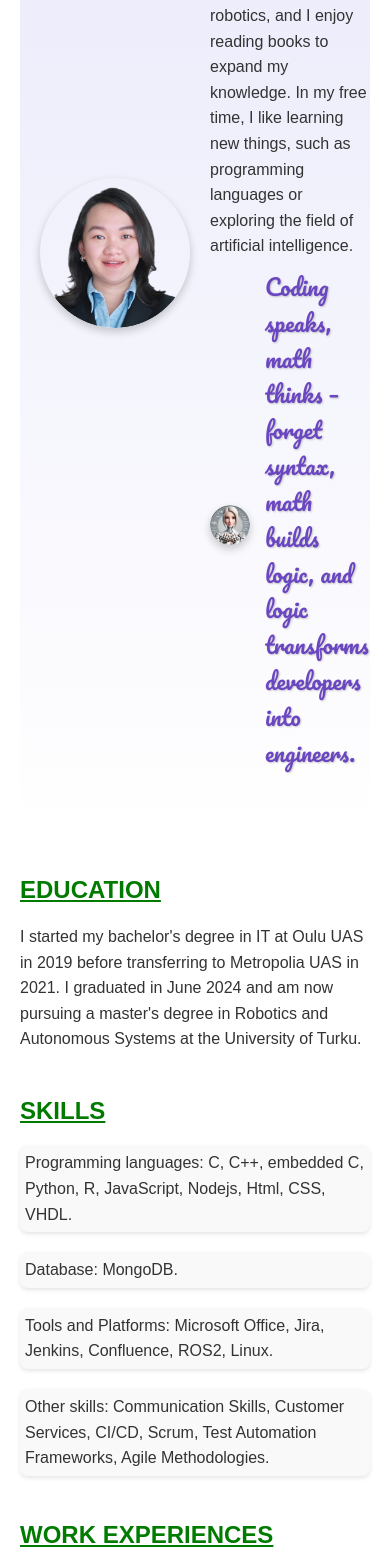
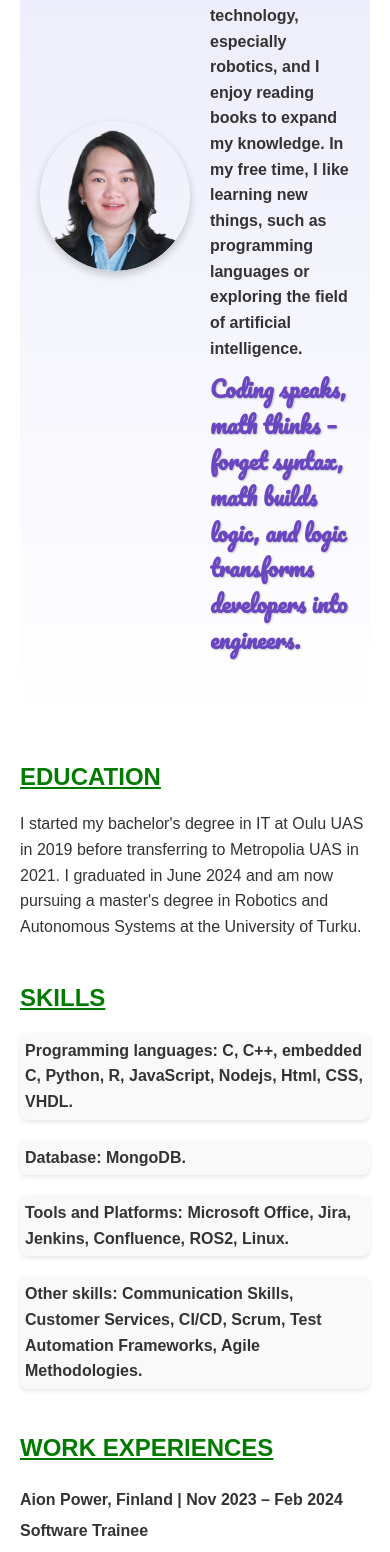
Before and after one commit to khanhhado1208/ha-portfolio, a React (Vite) app: page / in a window 390 px wide. Shown: the part 438-1990 px from the top of the page. Built offline with nearby package versions, Linux system fonts and the light colour scheme; a web font is replaced by a local one.

Commit message:
fix mobile responsive for blog

```diff
--- a/src/Components/Hero/Hero.css
+++ b/src/Components/Hero/Hero.css
@@ -27,6 +27,7 @@ body {
   background: linear-gradient(to bottom, #e6e6fa, #ffffff);
   padding-bottom: 50px;
   margin-bottom: 10px;
+  font-weight: bold;
 }
 
 .hero-image img {
@@ -40,6 +41,7 @@ body {
   display: flex;
   flex-direction: column;
   align-items: flex-start;
+  font-weight: bold;
 }
 
 .hero-content h2 {
@@ -113,6 +115,7 @@ ul li {
 /* Work Experiences */
 .work-experience {
   margin-bottom: 30px;
+  font-weight: bold;
 }
 
 .work-experience h4 {
@@ -133,6 +136,7 @@ ul li {
   display: grid;
   grid-template-columns: 1fr;
   gap: 20px;
+  font-weight: bold;
 }
 
 .about-skill {
@@ -143,4 +147,5 @@ ul li {
   padding: 5px;
   border-radius: 8px;
   box-shadow: 0 2px 4px rgba(0, 0, 0, 0.1);
+  font-weight: bold;
 }
--- a/src/Components/Hero/Hero.jsx
+++ b/src/Components/Hero/Hero.jsx
@@ -1,10 +1,9 @@
 import React from "react";
 import "./Hero.css";
 import profile from "../../assets/profile.png";
-import heroImg from "../../assets/heroImg.png";
-
 function Hero() {
   return (
+
     <div className="container">
       {/* Hero Section */}
       <div className="hero">
@@ -21,7 +20,7 @@ function Hero() {
             languages or exploring the field of artificial intelligence.
           </p>
           <div className="slogan-container">
-            <img src={heroImg} alt="Hero Image" className="floating-img" />
+
             <p className="slogan">
               Coding speaks, math thinks – forget syntax, math builds logic, and logic transforms developers into engineers.
             </p>
@@ -101,7 +100,6 @@ function Hero() {
         </div>
       </div>
     </div>
-
   );
 }
 
--- a/src/Pages/Blog/Blog.css
+++ b/src/Pages/Blog/Blog.css
@@ -53,3 +53,34 @@
   .body{
     background: linear-gradient(180deg, #e6e6fa, #fdfdfd);
   }
+
+/* Mobile Responsive */
+@media (max-width: 768px) {
+  /* Change collumn in small screem*/
+  .blog-item {
+    width: calc(50% - 20px); /* 2 column on tablet */
+  }
+}
+
+@media (max-width: 480px) {
+  /* Change collumn in smaller screem*/
+  .blog-item {
+    width: 100%; /* 1 column on mobile */
+  }
+
+  .blog-content h2 {
+    font-size: 1.2rem; /* resize font for tittle */
+  }
+
+  .blog-content .blog-date {
+    font-size: 0.8rem; /* resize font for date */
+  }
+
+  .read-more {
+    font-size: 0.9rem; /* resize font for "Read More" */
+  }
+
+  .blog-thumbnail {
+    height: 150px; /* resize height for photo */
+  }
+}
```
Also changed, not shown: src/assets/heroImg.png (deleted).
